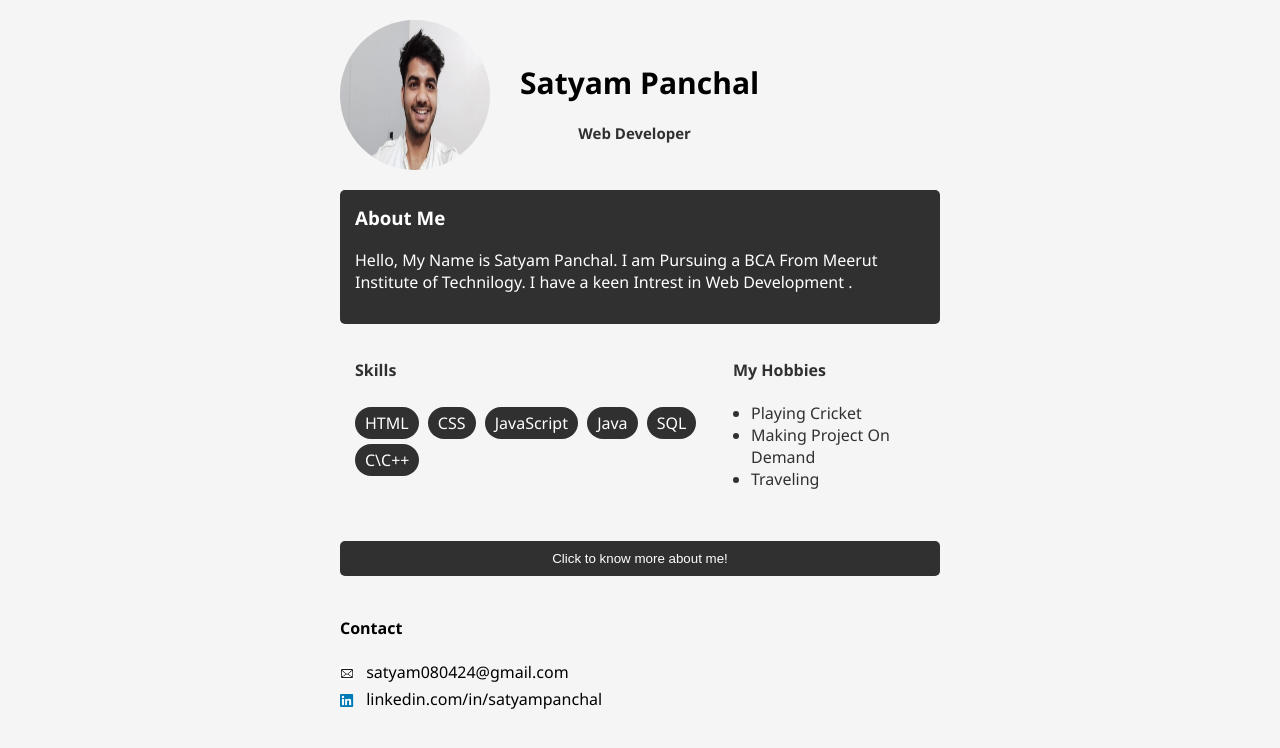
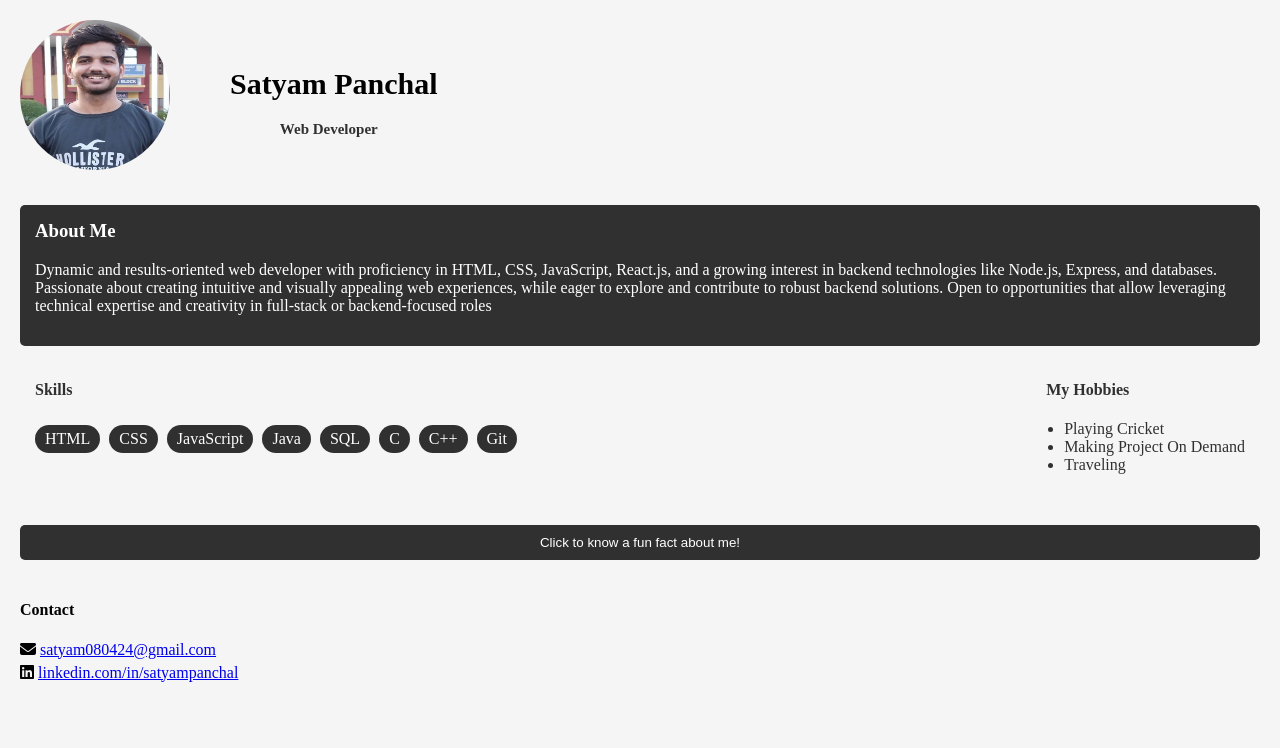
Before and after one commit to SatyamPanchal1820/Apexplanet-task1, a plain HTML site: page index.html in a window 1280 px wide. Drawn offline with Linux system fonts and the light colour scheme.

Commit message:
Updated Task-1

```diff
--- a/index.html
+++ b/index.html
@@ -6,12 +6,17 @@
     <meta name="viewport" content="width=device-width, initial-scale=1.0">
     <title>Task-1 </title>
     <link rel="stylesheet" href="style.css">
+    <link rel="stylesheet" href="https://cdnjs.cloudflare.com/ajax/libs/font-awesome/6.5.0/css/all.min.css">
+    <link rel="preconnect" href="https://fonts.googleapis.com">
+<link rel="preconnect" href="https://fonts.gstatic.com" crossorigin>
+<link href="https://fonts.googleapis.com/css2?family=Fira+Sans:ital,wght@0,100;0,200;0,300;0,400;0,500;0,600;0,700;0,800;0,900;1,100;1,200;1,300;1,400;1,500;1,600;1,700;1,800;1,900&family=Roboto:ital,wght@0,100..900;1,100..900&family=Sen:wght@400..800&display=swap" rel="stylesheet">
+
 </head>
 
 <body>
     <div class="container">
         <div class="name">
-            <img src="img-2.png" alt="">
+            <img src="profile.png" alt="">
             <div class="text">
                 <h1>Satyam Panchal</h1>
                 <h2>Web Developer</h2>
@@ -20,19 +25,27 @@
 
         <div class="section about">
             <h3>About Me</h3>
-            <p>Hello, My Name is Satyam Panchal. I am Pursuing a BCA From Meerut Institute of Technilogy. I have a keen
-                Intrest in Web Development .</p>
+
+            <p>Dynamic and results-oriented web developer with proficiency in HTML, CSS, JavaScript, React.js, and a
+                growing interest in backend technologies like Node.js, Express, and databases. Passionate about creating
+                intuitive and visually appealing web experiences, while eager to explore and contribute to robust
+                backend
+                solutions. Open to opportunities that allow leveraging technical expertise and creativity in full-stack
+                or
+                backend-focused roles</p>
         </div>
 
         <div class="section skills-hobbies">
             <div class="skills">
                 <h4>Skills</h4>
-                <span class="myskills">HTML</span>
-                <span class="myskills">CSS</span>
-                <span class="myskills">JavaScript</span>
-                <span class="myskills">Java</span>
-                <span class="myskills">SQL</span>
-                <span class="myskills">C\C++</span>
+                <span class="skill">HTML</span>
+                <span class="skill">CSS</span>
+                <span class="skill">JavaScript</span>
+                <span class="skill">Java</span>
+                <span class="skill">SQL</span>
+                <span class="skill">C</span>
+                <span class="skill">C++</span>
+                <span class="skill">Git</span>
             </div>
             <div class="hobbies">
                 <h4>My Hobbies</h4>
@@ -44,12 +57,13 @@
             </div>
         </div>
 
-        <button class="btn">Click to know more about me!</button>
+        <button class="btn">Click to know a fun fact about me!</button>
 
         <div class="contact">
             <h4>Contact</h4>
-            <p><img src="email.png" class="icon"> satyam080424@gmail.com</p>
-            <p><img src="linkedin.png" class="icon"> linkedin.com/in/satyampanchal</p>
+            <p><i class="fa-solid fa-envelope"></i> <a href="mailto:satyam080424@gmail.com">satyam080424@gmail.com</a>
+            </p>
+            <p><i class="fa-brands fa-linkedin"></i> <a href="https://www.linkedin.com/in/satyam-panchal-ba43a0337" target="_blank">linkedin.com/in/satyampanchal</a></p>
         </div>
     </div>
 </body>
--- a/style.css
+++ b/style.css
@@ -1,5 +1,5 @@
 body {
-    font-family: 'Segoe UI', sans-serif;
+
     background-color: whitesmoke;
     margin: 0;
     padding: 0;
@@ -8,7 +8,7 @@ body {
 }
 
 .container {
-    max-width: 600px;
+    max-width: 100%;
     padding: 20px;
     color: black;
 }
@@ -17,8 +17,8 @@ body {
     display: flex;
     text-align: center;
     margin-right: 20px;
-    margin-bottom: 20px;
-    gap: 20px;
+    margin-bottom: 35px;
+    gap: 50px;
 }
 
 .name img {
@@ -69,7 +69,7 @@ body {
     color: rgba(0, 0, 0, 0.803);
 }
 
-.skills .myskills {
+.skills .skill {
     background-color: rgba(0, 0, 0, 0.803);
     color: #fff;
     padding: 5px 10px;
```
Also changed, not shown: email.png (deleted), img-2.png (deleted), linkedin.png (deleted), profile.png (added).
